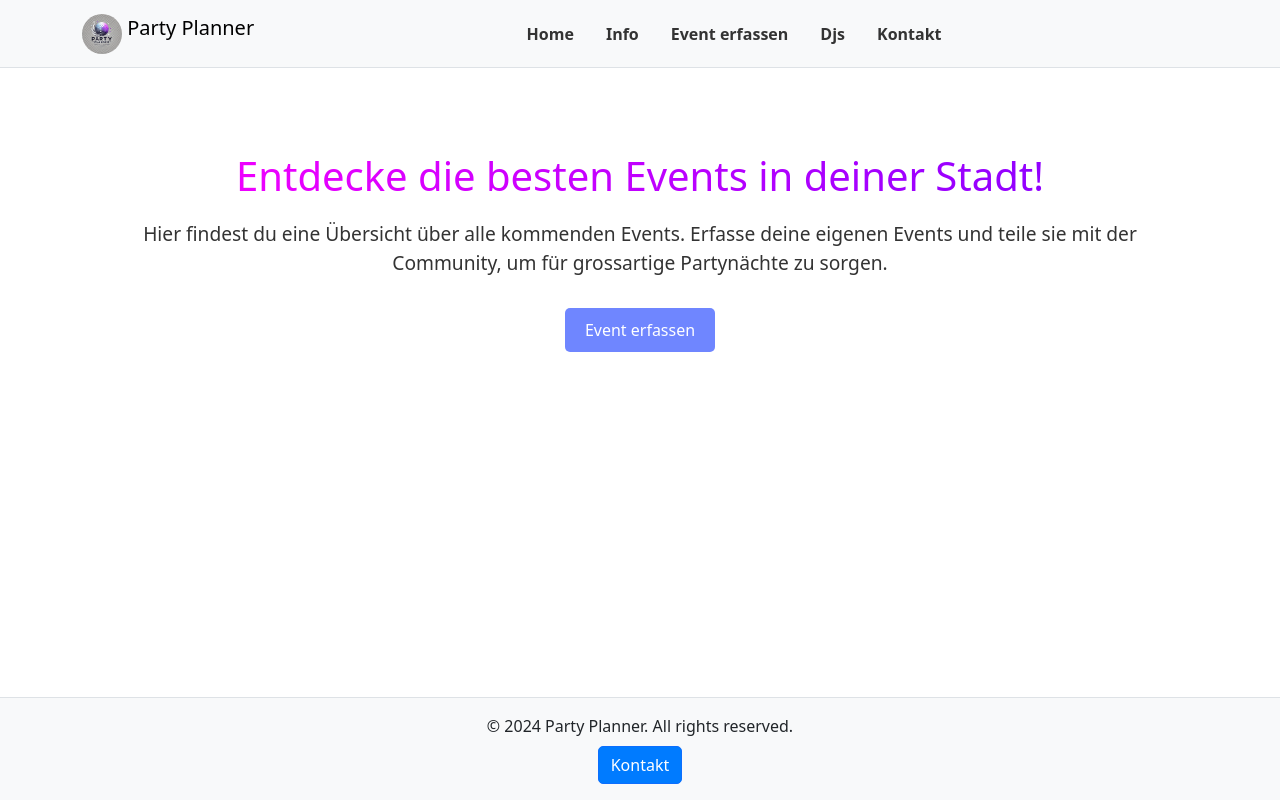
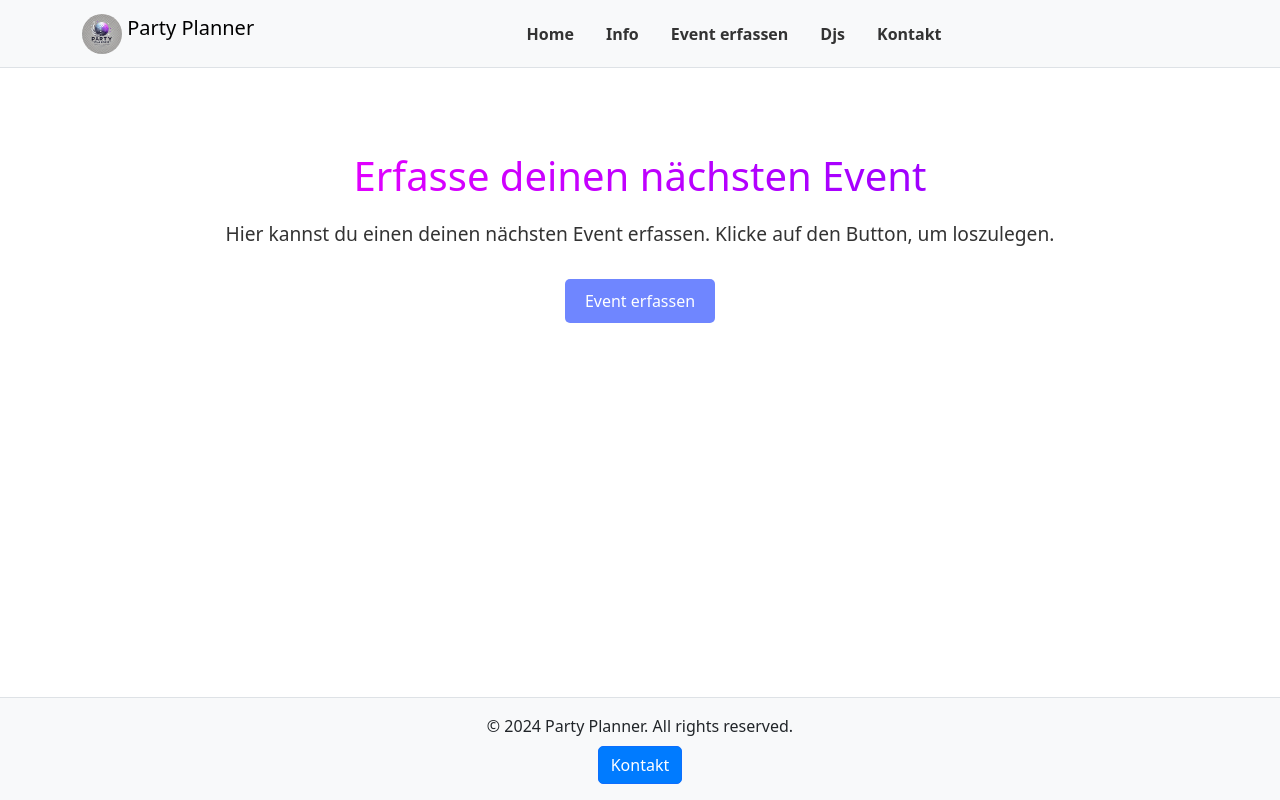
Before and after one commit to fdrmic/partyplanner, a SvelteKit app: page /events in a window 1280 px wide. Built offline with nearby package versions, Linux system fonts and the light colour scheme; no server answers; the database is empty.

Commit message:
rechtschreibung

```diff
--- a/src/routes/events/+page.svelte
+++ b/src/routes/events/+page.svelte
@@ -48,11 +48,10 @@
 
 <div class="container">
   <div class="intro-text">
-    <h1>Entdecke die besten Events in deiner Stadt!</h1>
+    <h1>Erfasse deinen nächsten Event</h1>
   </div>
   <p class="description">
-    Hier findest du eine Übersicht über alle kommenden Events. Erfasse deine eigenen Events
-    und teile sie mit der Community, um für grossartige Partynächte zu sorgen.
+    Hier kannst du einen deinen nächsten Event erfassen. Klicke auf den Button, um loszulegen.
   </p>
   <button class="button" on:click={navigateToCreateEvent}>Event erfassen</button>
 </div>
```
